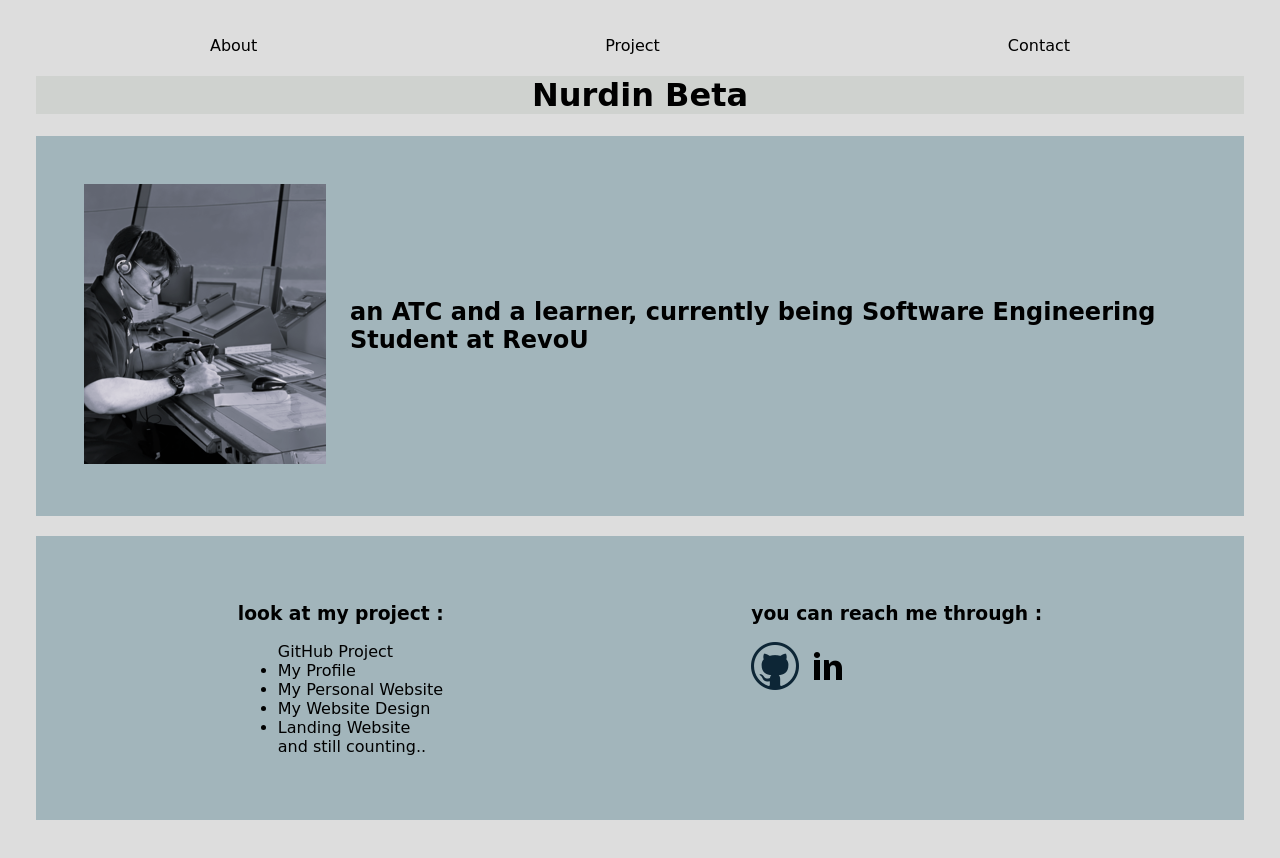
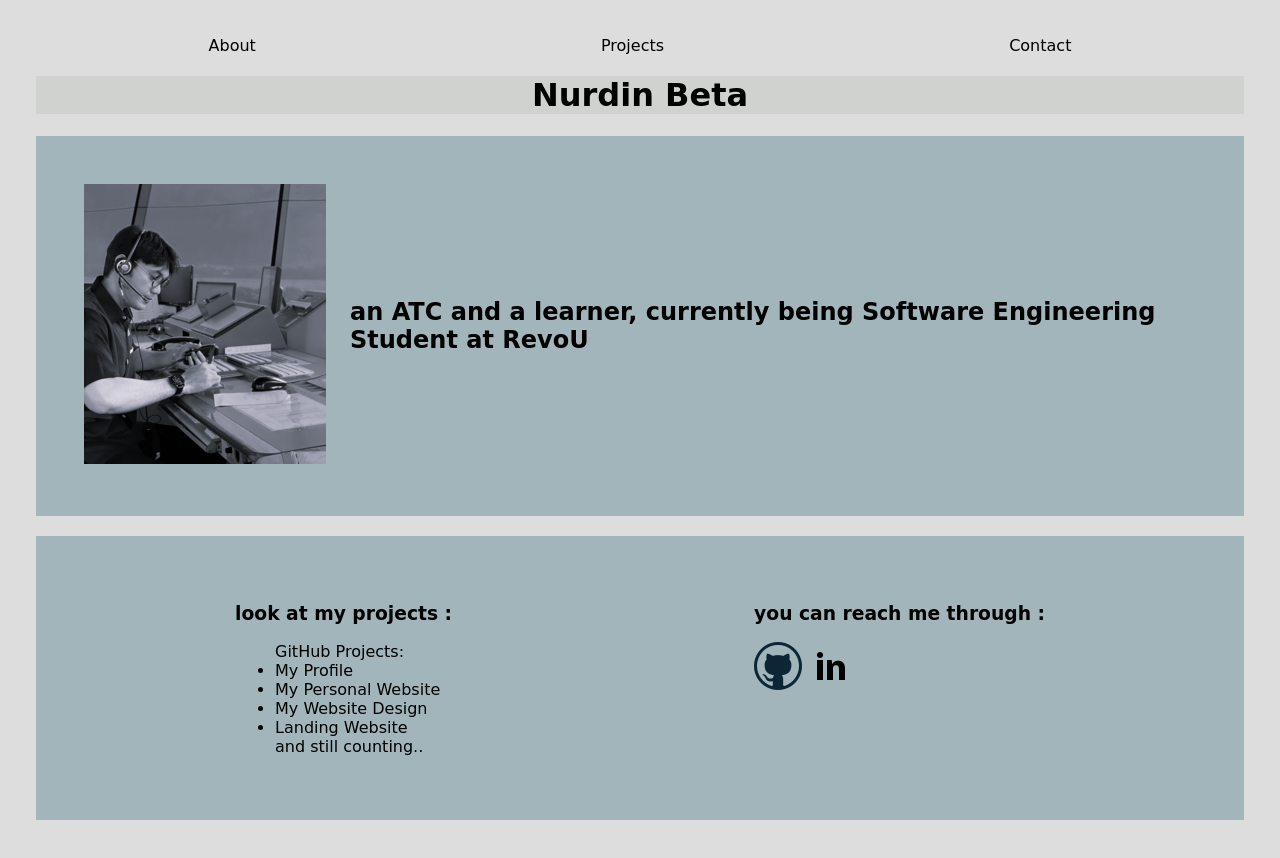
Before and after one commit to revou-fsse-1/w4-my-portfolio-nurdinbeta, a plain HTML site: page index.html in a window 1280 px wide. Drawn offline with Linux system fonts and the light colour scheme; a web font is replaced by a local one.

Commit message:
grammar correction

```diff
--- a/index.html
+++ b/index.html
@@ -11,7 +11,7 @@
     <header>
       <nav>
         <a class="about" href="#">About</a>
-        <a class="project" href="#">Project</a>
+        <a class="project" href="#">Projects</a>
         <a class="contact" href="#">Contact</a>
       </nav>
     </header>
@@ -23,7 +23,7 @@
         <img src="assets/nubepp.png" alt="Nube's Picture" />
       </div>
 
-      <div>
+      <div class="about">
         <h2>
           an ATC and a learner, currently being Software Engineering Student at
           RevoU
@@ -33,9 +33,9 @@
 
     <section class="portfolio-container">
       <div>
-        <h3>look at my project :</h3>
+        <h3>look at my projects :</h3>
         <ul>
-          GitHub Project
+          GitHub Projects:
           <li>
             <a
               class="w0"
```
